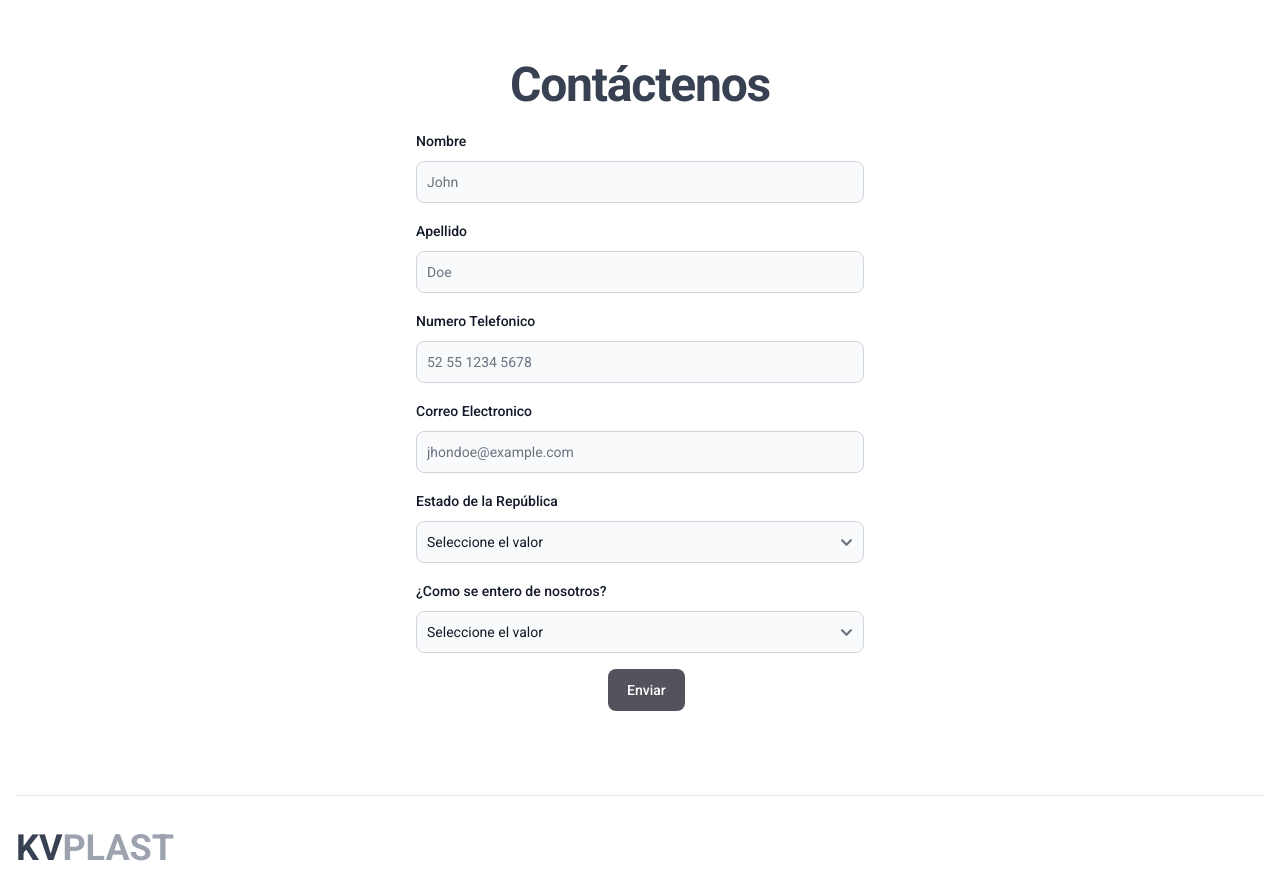
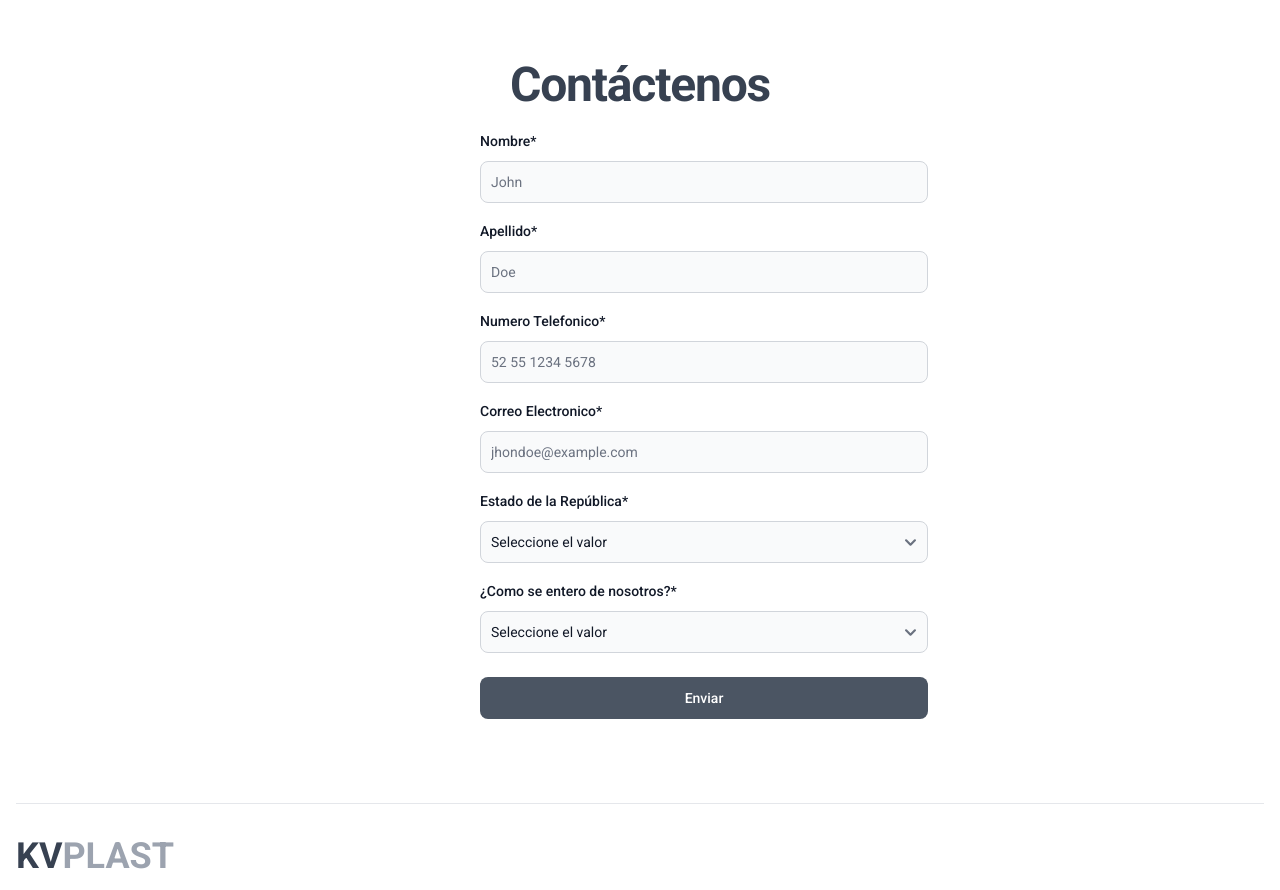
Before and after one commit to JhonE17/KVPLAST, a React (Vite) app: page / in a window 1280 px wide. Shown: the part 2620-3510 px from the top of the page. Built offline with nearby package versions, Linux system fonts and the light colour scheme.

Commit message:
Add component products with modals

```diff
--- a/src/ContactUs/components/FormContactUs.jsx
+++ b/src/ContactUs/components/FormContactUs.jsx
@@ -4,13 +4,13 @@ export const FormContactUs = () => {
   return (
     <>
       <div id='contactenos' className='mx-8'>
-        <h2 className='mb-4 text-3xl mt-20 font-semibold text-center leading-none tracking-tight text-gray-700 md:text-4xl lg:text-5xl'>
+        <h2 className='mb-4 text-3xl mt-20 font-semibold text-center items-center justify-items-center leading-none tracking-tight text-gray-700 md:text-4xl lg:text-5xl'>
           Contáctenos
         </h2>
-        <form className='flex flex-col md:mx-96 my-5 gap-4'>
+        <form className='flex flex-col max-w-md my-5 gap-4 md:translate-x-full '>
           <div>
             <div className='mb-2 block'>
-              <Label htmlFor='name' value='Nombre' />
+              <Label htmlFor='name' value='Nombre*' />
             </div>
             <TextInput
               id='name'
@@ -21,7 +21,7 @@ export const FormContactUs = () => {
           </div>
           <div>
             <div className='mb-2 block'>
-              <Label htmlFor='lastName' value='Apellido' />
+              <Label htmlFor='lastName' value='Apellido*' />
             </div>
             <TextInput
               id='lastName'
@@ -32,7 +32,7 @@ export const FormContactUs = () => {
           </div>
           <div>
             <div className='mb-2 block'>
-              <Label htmlFor='phone' value='Numero Telefonico' />
+              <Label htmlFor='phone' value='Numero Telefonico*' />
             </div>
             <TextInput
               id='phone'
@@ -43,7 +43,7 @@ export const FormContactUs = () => {
           </div>
           <div>
             <div className='mb-2 block'>
-              <Label htmlFor='email' value='Correo Electronico' />
+              <Label htmlFor='email' value='Correo Electronico*' />
             </div>
             <TextInput
               id='email'
@@ -54,7 +54,7 @@ export const FormContactUs = () => {
           </div>
           <div>
             <div className='mb-2 block'>
-              <Label htmlFor='countries' value='Estado de la República' />
+              <Label htmlFor='countries' value='Estado de la República*' />
             </div>
             <Select id='countries' required={true}>
               <option>Seleccione el valor</option>
@@ -108,7 +108,7 @@ export const FormContactUs = () => {
           </div>
           <div>
             <div className='mb-2 block'>
-              <Label htmlFor='public' value='¿Como se entero de nosotros?' />
+              <Label htmlFor='public' value='¿Como se entero de nosotros?*' />
             </div>
             <Select id='public' required={true}>
               <option>Seleccione el valor</option>
@@ -135,10 +135,12 @@ export const FormContactUs = () => {
               <option>PERIODICO EXCELSIOR</option>
             </Select>
           </div>
-          <div>
-            <Button className='md:mx-48 mx-28 bg-grey' type='submit'>
+          <div className='-mx-3 md:flex mt-2'>
+            <div className='md:w-full px-3'>
+            <Button className='md:w-full bg-gray-600 hover:bg-gray-400'  type='submit'>
               Enviar
             </Button>
+            </div>
           </div>
         </form>
       </div>
```
Also changed, not shown: public/assets/images/instaladores.jpg.
